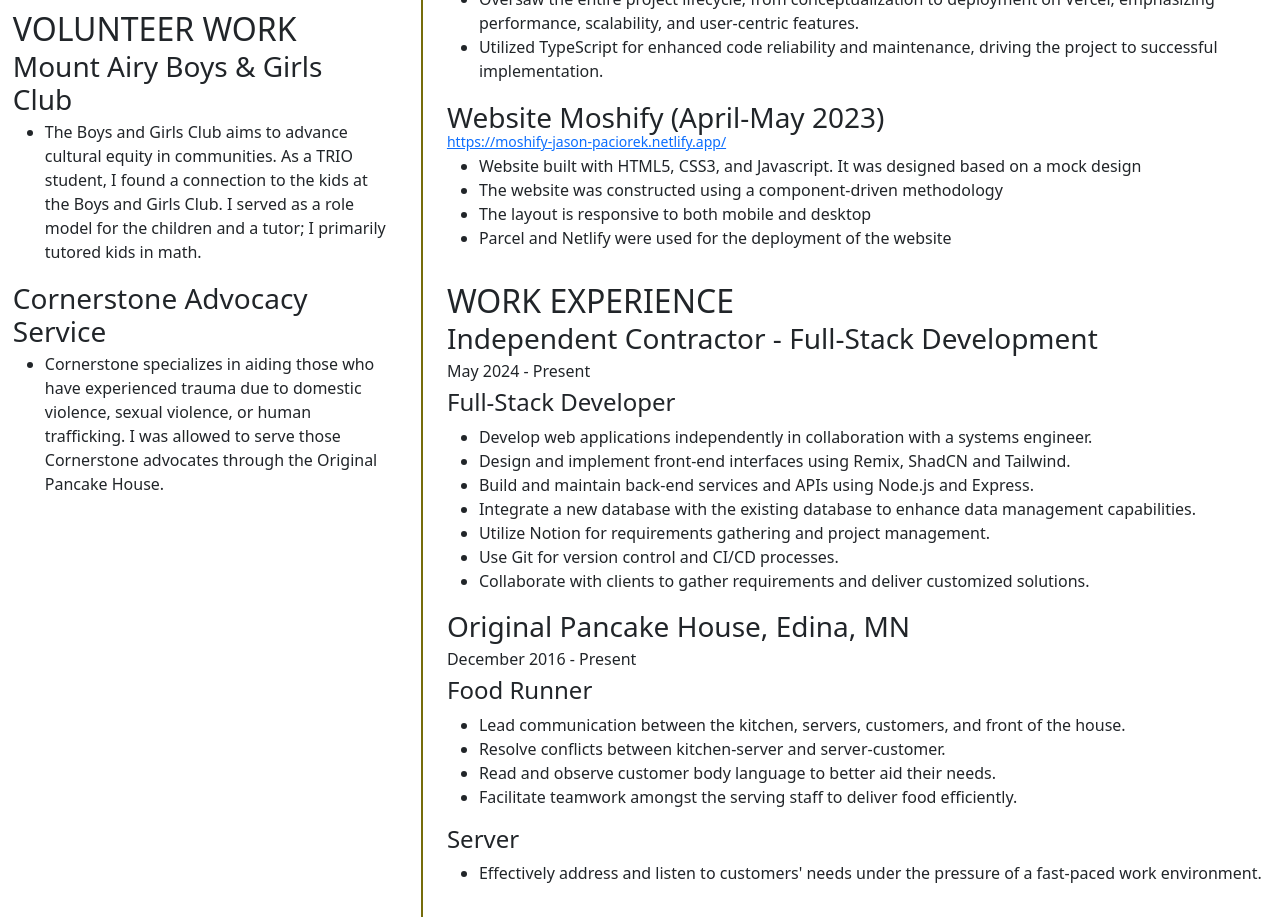
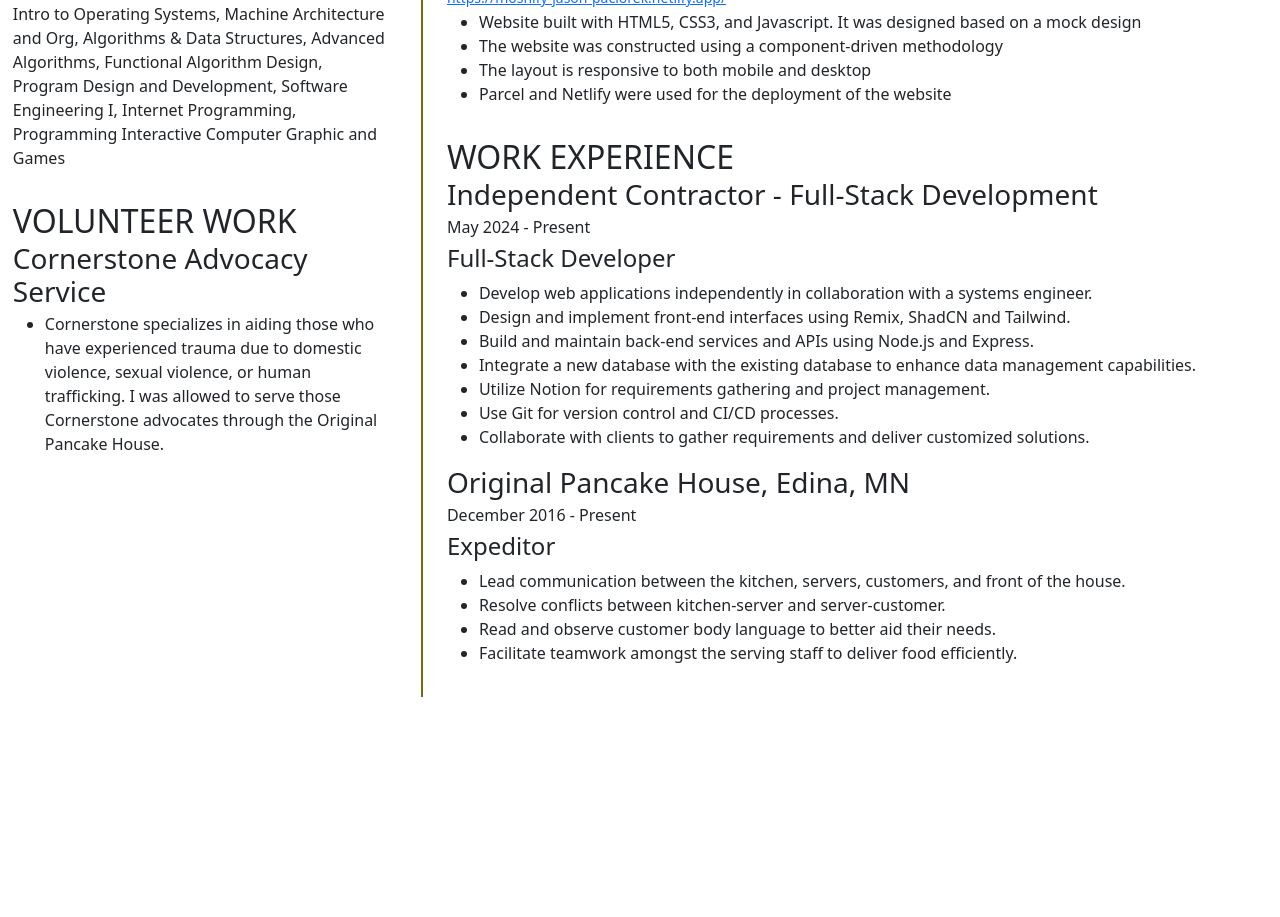
Before and after one commit to PaciorekJ/PaciorekJ.github.io, a React (Vite) app: page / in a window 1280 px wide. Shown: the part 820-1737 px from the top of the page. After the commit the page ends 1517 px from the top, so only its background shows below. Built offline with nearby package versions, Linux system fonts and the light colour scheme.

Commit message:
Updated work experience to reflect the actual job title for the first job listed and removed a bit from volunteer work

```diff
--- a/src/Resume.tsx
+++ b/src/Resume.tsx
@@ -30,6 +30,9 @@ const Resume = () => {
 							</ContactLink>
 						))}
 					</Article>
+					<Article header="SKILLS">
+						<SeperatedList data={skills} />
+					</Article>
 					<Article header="EDUCATION">
 						<Section data={educationData} />
 					</Article>
@@ -41,9 +44,6 @@ const Resume = () => {
 					</Article>
 				</div>
 				<div className="grid-item">
-					<Article header="SKILLS">
-						<SeperatedList data={skills} />
-					</Article>
 					<Article header="PROJECTS">
 						<Section data={projectData} />
 					</Article>
--- a/src/data/VolunteerData.ts
+++ b/src/data/VolunteerData.ts
@@ -1,14 +1,14 @@
 const volunteerData = [
-    {
-      header: "Mount Airy Boys & Girls Club",
-      lists: [
-        {
-          values: [
-            "The Boys and Girls Club aims to advance cultural equity in communities. As a TRIO student, I found a connection to the kids at the Boys and Girls Club. I served as a role model for the children and a tutor; I primarily tutored kids in math."
-          ],
-        },
-      ],
-    },
+    // {
+    //   header: "Mount Airy Boys & Girls Club",
+    //   lists: [
+    //     {
+    //       values: [
+    //         "The Boys and Girls Club aims to advance cultural equity in communities. As a TRIO student, I found a connection to the kids at the Boys and Girls Club. I served as a role model for the children and a tutor; I primarily tutored kids in math."
+    //       ],
+    //     },
+    //   ],
+    // },
     {
       header: "Cornerstone Advocacy Service",
       lists: [
--- a/src/data/WorkExperienceData.ts
+++ b/src/data/WorkExperienceData.ts
@@ -26,7 +26,7 @@ const workExperience: SectionProps[] = [
         endDate: null, // 'null' indicates the person is currently employed here
         lists: [
             {
-                header: "Food Runner",
+                header: "Expeditor",
                 values: [
                     "Lead communication between the kitchen, servers, customers, and front of the house.",
                     "Resolve conflicts between kitchen-server and server-customer.",
@@ -34,12 +34,12 @@ const workExperience: SectionProps[] = [
                     "Facilitate teamwork amongst the serving staff to deliver food efficiently.",
                 ],
             },
-            {
-                header: "Server",
-                values: [
-                    "Effectively address and listen to customers' needs under the pressure of a fast-paced work environment.",
-                ],
-            },
+            // {
+            //     header: "Server",
+            //     values: [
+            //         "Effectively address and listen to customers' needs under the pressure of a fast-paced work environment.",
+            //     ],
+            // },
         ],
     },
 ];
```
